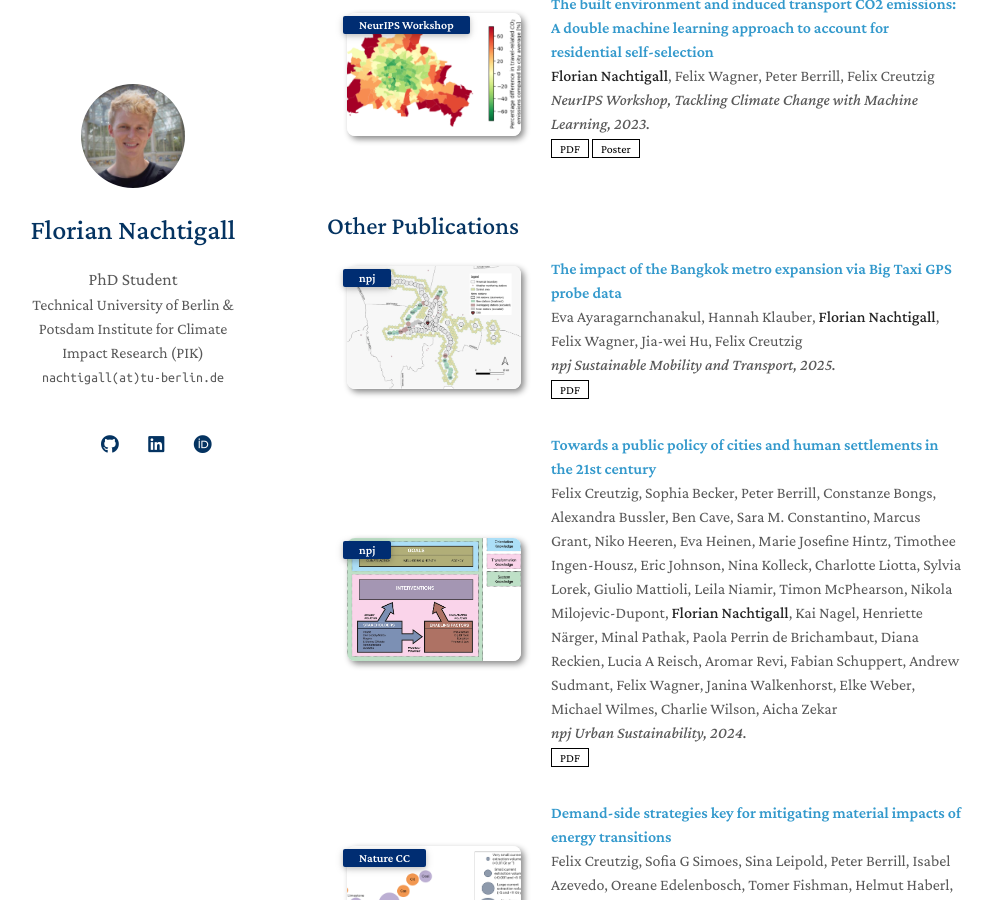
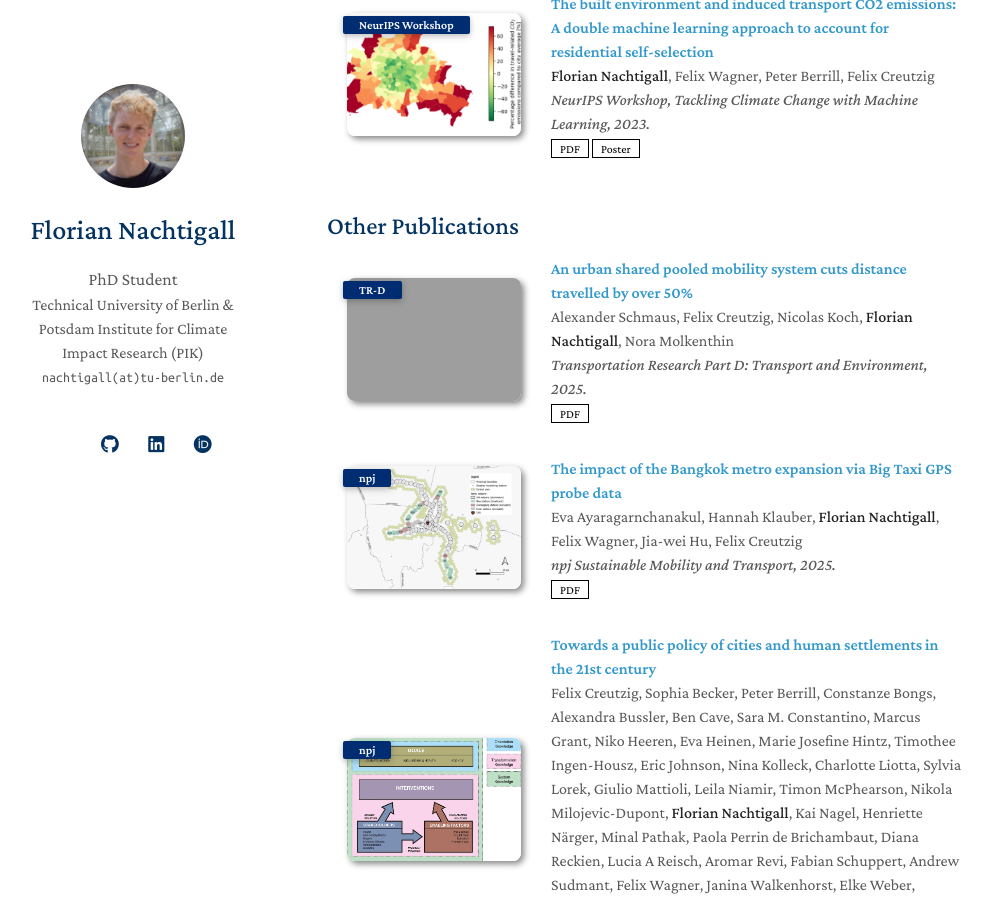
Before and after one commit to FlorianNachtigall/floriannachtigall.github.io, a Jekyll site: the page built from index.md, in a window 1280 px wide and 900 px high, scrolled down 1428 px. Shown: the whole window, without its empty margins (143-1136 px from the left). Built offline with Jekyll 4.4.1, drawn with Linux system fonts in a browser that asks for light colours; nearby versions of some CDN libraries; a style sheet for code colours, icons or effects is not loaded; our own code applies the rules of GitHub Pages for plain Markdown files; grey boxes are pictures that could not be loaded.

Commit message:
Add 2025 TR-D shared pooled mobility study

```diff
--- a/_data/publications.yml
+++ b/_data/publications.yml
@@ -48,6 +48,17 @@ main:
     # notes: ~
 
 other:
+  - title: An urban shared pooled mobility system cuts distance travelled by over 50%
+    authors: Alexander Schmaus, Felix Creutzig, Nicolas Koch, <strong>Florian Nachtigall</strong>, Nora Molkenthin
+    conference_short: TR-D
+    conference: "Transportation Research Part D: Transport and Environment, 2025."
+    pdf: https://www.sciencedirect.com/science/article/pii/S1361920925001361/pdfft
+    link: https://www.sciencedirect.com/science/article/pii/S1361920925001361
+    # code: ~
+    # bibtex: ~
+    image: ./assets/img/schmaus-2025-thumbnail.png
+    # notes: ~
+
   - title: The impact of the Bangkok metro expansion via Big Taxi GPS probe data
     authors: Eva Ayaragarnchanakul, Hannah Klauber, <strong>Florian Nachtigall</strong>, Felix Wagner, Jia-wei Hu, Felix Creutzig
     conference_short: npj
@@ -85,7 +96,7 @@ other:
     authors: Peter Berrill, <strong>Florian Nachtigall</strong>, Aneeque Javaid, Nikola Milojevic-Dupont, Felix Wagner, Felix Creutzig
     conference_short: TR-D
     conference: "Transportation Research Part D: Transport and Environment, 2024."
-    pdf: https://www.sciencedirect.com/science/article/pii/S1361920924000440/pdfft?md5=67936c45c02176d0a2aa150b764e3498&pid=1-s2.0-S1361920924000440-main.pdf
+    pdf: https://www.sciencedirect.com/science/article/pii/S1361920924000440/pdfft
     link: https://www.sciencedirect.com/science/article/pii/S1361920924000440
     # code: ~
     # bibtex: ~
```
Also changed, not shown: 1 other file.
